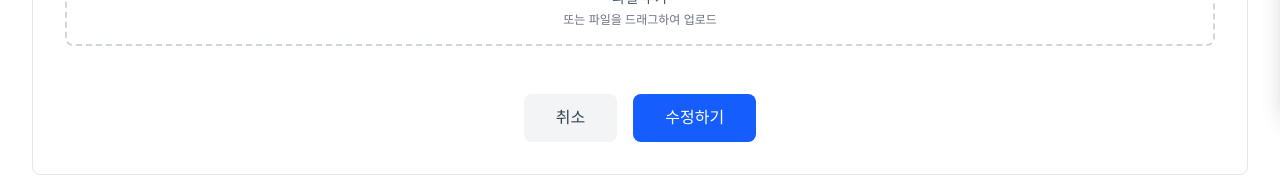
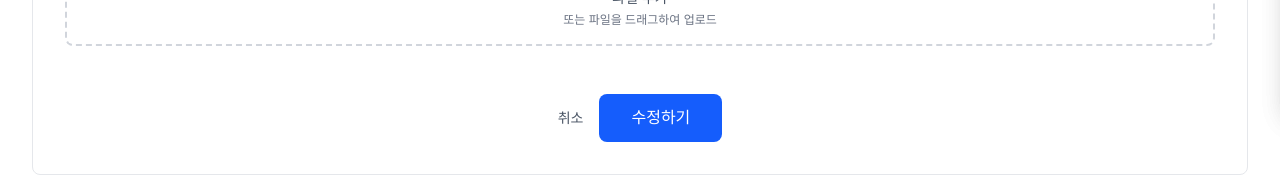
Before and after one commit to byunhyesun/seepn, a Next.js app: page /mypage/inquiries/1/edit in a window 1280 px wide. Shown: the part 743-935 px from the top of the page. Built offline with nearby package versions, Linux system fonts and the light colour scheme; no server answers.

Commit message:
chore(mypage-inquiries-edit): change Cancel to text button (no underline), keep behavior

```diff
--- a/src/app/mypage/inquiries/[id]/edit/page.tsx
+++ b/src/app/mypage/inquiries/[id]/edit/page.tsx
@@ -387,12 +387,12 @@ export default function InquiryEditPage() {
               </div>
 
               {/* Buttons */}
-              <div className="flex flex-col sm:flex-row gap-4 pt-6 justify-center">
+              <div className="flex flex-col sm:flex-row gap-4 pt-6 justify-center items-center">
                 <button
                   type="button"
                   onClick={handleCancel}
                   disabled={isSubmitting}
-                  className="sm:px-8 py-3 bg-gray-100 text-gray-700 font-medium rounded-lg hover:bg-gray-200 focus:ring-2 focus:ring-gray-500 focus:ring-offset-2 disabled:opacity-50 disabled:cursor-not-allowed transition-colors"
+                  className="text-sm text-gray-600 hover:text-gray-800 transition-colors no-underline disabled:opacity-50 bg-transparent p-0"
                 >
                   {getText('cancel')}
                 </button>
```
